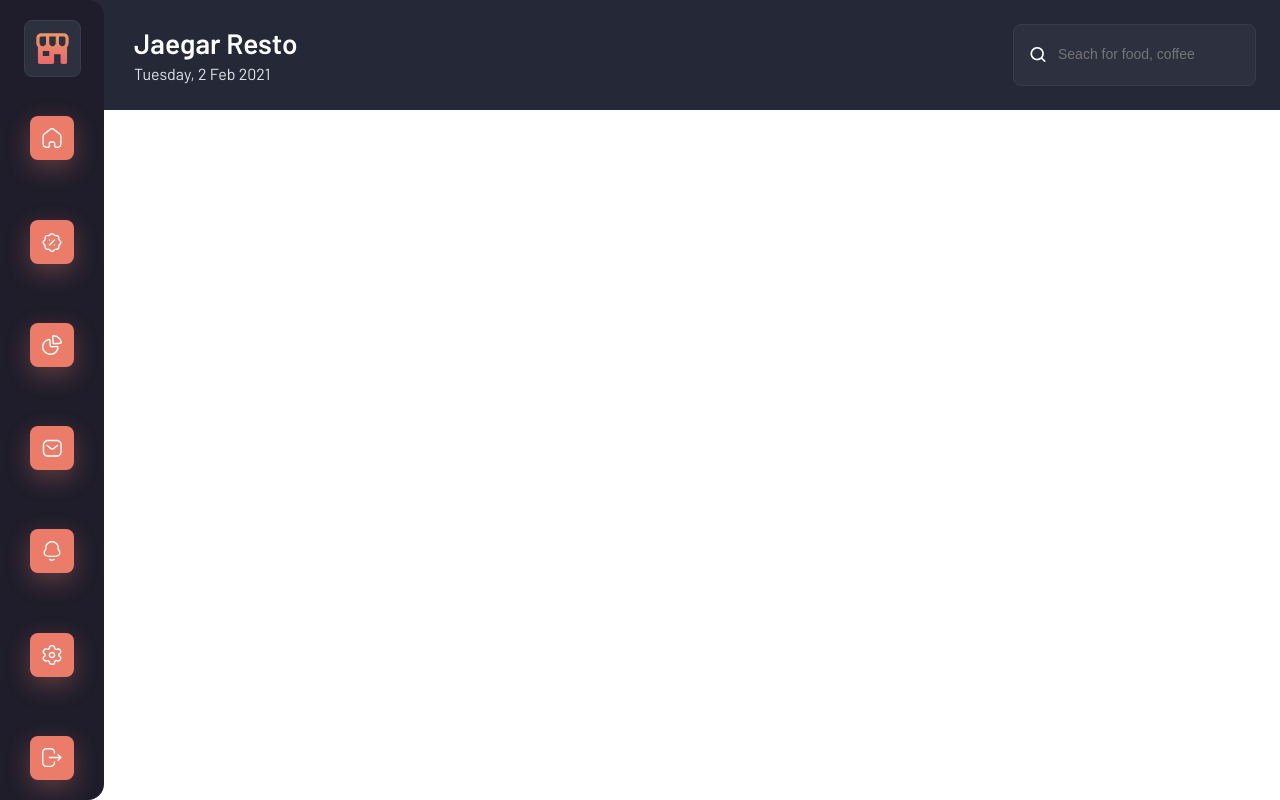
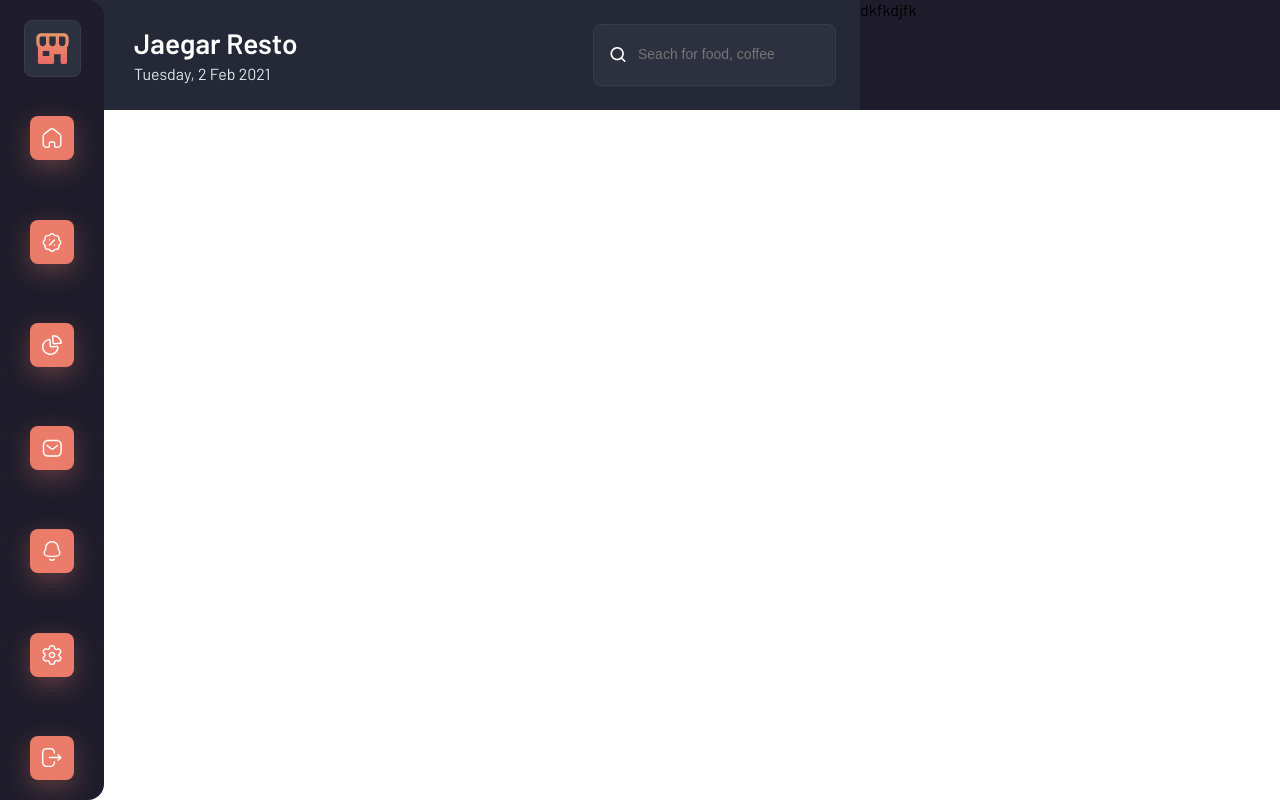
Before and after one commit to JAHONGIR95/Food_project, a React (Create React App) app: page / in a window 1280 px wide. Built offline with nearby package versions, Linux system fonts and the light colour scheme.

Commit message:
navbar section is finished

```diff
--- a/src/Pages/Homepage.js
+++ b/src/Pages/Homepage.js
@@ -8,7 +8,7 @@ const Homepage = () => {
                 <Header headerName="Jaegar Resto" headerDate="Tuesday, 2 Feb 2021"/>
             </div>
             <div className="homepage-right">
-
+                dkfkdjfk
             </div>
         </div>
     )
--- a/src/Pages/Pages.scss
+++ b/src/Pages/Pages.scss
@@ -9,9 +9,18 @@
     height: 100%;
 }
 
-.homepage-right{
-    width: 420px;
+.homepage{
+    display: flex;
+    justify-content: space-between;
 
+    .homepage-main{
+        width: calc(100% - 420px);
+    }
+
+    .homepage-right{
+        width: 420px;
+        background: #1F1D2B;
+    }
 }
 
 .dashboard{
```
